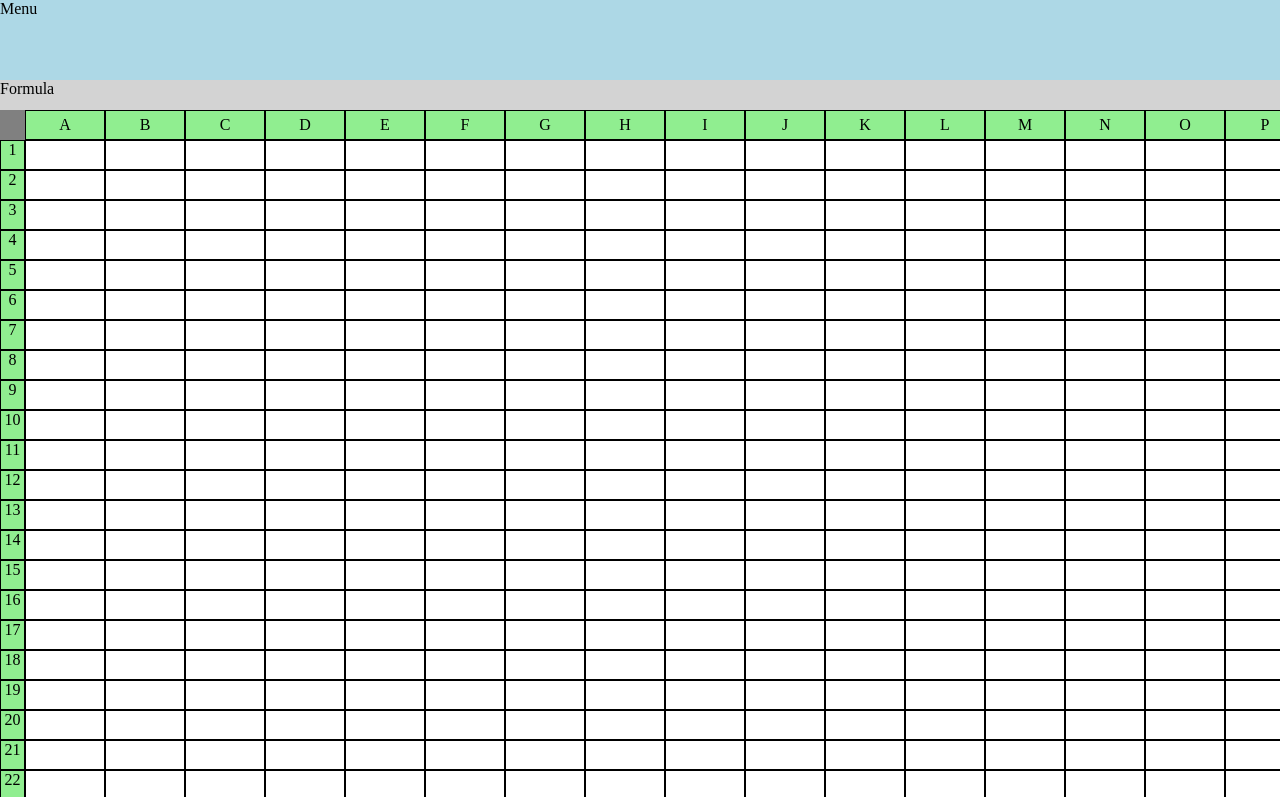
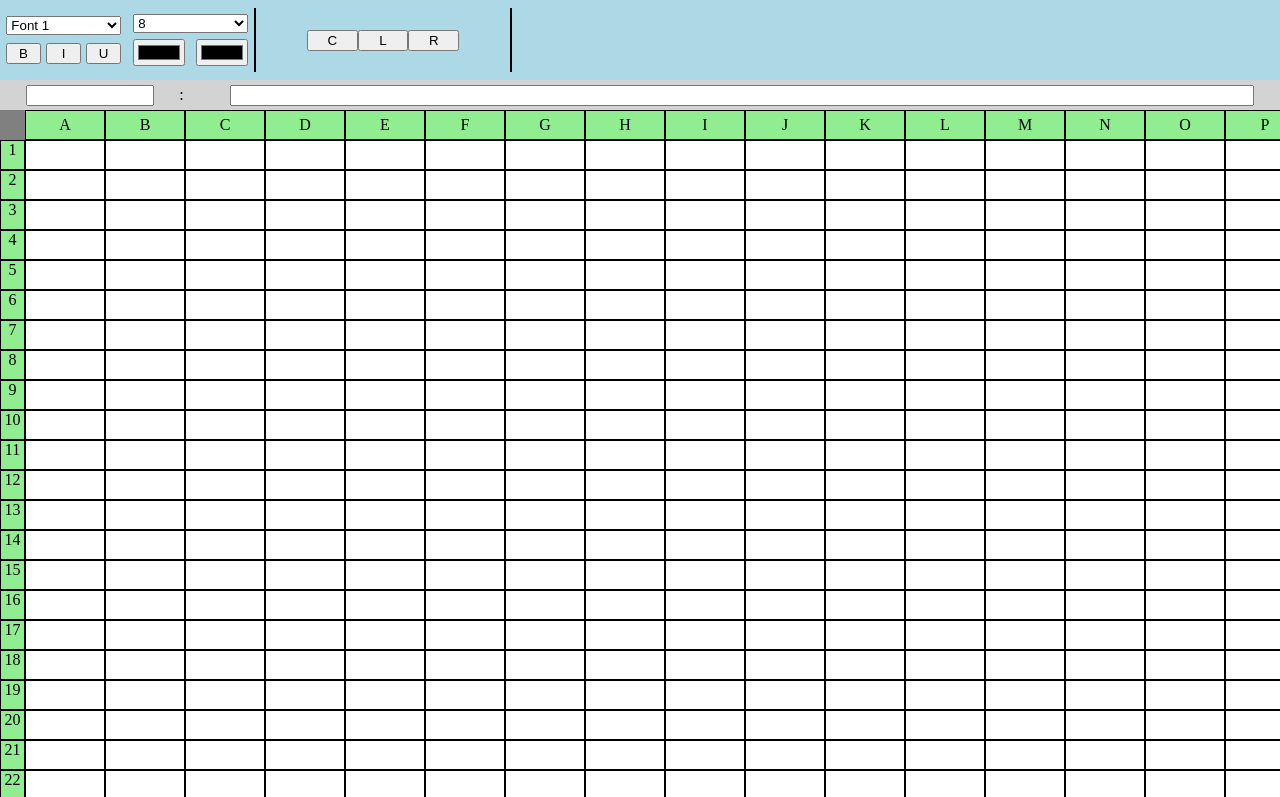
Before and after one commit to Pankaj9410557422/Pepcoding-Web, a website: page 8_Browser_ExcelSheet/activity/index.html in a window 1280 px wide. Shown: the top 797 px of the page. Drawn offline with Linux system fonts and the light colour scheme.

Commit message:
excel clone

```diff
--- a/8_Browser_ExcelSheet/activity/index.html
+++ b/8_Browser_ExcelSheet/activity/index.html
@@ -9,8 +9,49 @@
     <link rel="stylesheet" href="style.css">
 </head>
 <body>
-    <div class="menu-container">Menu</div>
-    <div class="formula-container">Formula</div>
+    <div class="menu-container">
+        <div class="formatting-container">
+            <div class="subgroup">
+                    <select id="font-family" class="font-family">
+                        <option value="Arial">Font 1</option>
+                        <option value="Cambria">Font 2</option>
+                        <option value="Georgia">Font 3</option>
+                        <option value="monospace">Font 4</option>
+                        <option value="san-serif">Font 5</option>
+                        <option value="fantasy">Font 6</option>
+                    </select>
+                <div class="BUI-container">
+                    <input type="button" value="B" class="bold">
+                    <input type="button" value="I" class="Italic">
+                    <input type="button" value="U" class="underline">
+                </div>
+            </div>
+            <div class="subgroup">
+                <select id="font-size" class="font-size">
+                    <option value="8">8</option>
+                    <option value="10">10</option>
+                    <option value="12">12</option>
+                    <option value="16">16</option>
+                    <option value="20">20</option>
+                    <option value="32">32</option>
+                </select>
+                <div class="color-container">
+                    <input type="color" id="color">
+                    <input type="color" id ="bg-color">
+                </div>
+            </div>
+        </div>
+        <div class="alignment-container">
+            <input type="button" value="C" class="align-btn">
+            <input type="button" value="L" class="align-btn">
+            <input type="button" value="R" class="align-btn">
+        </div>
+    </div>
+    <div class="formula-container">
+        <input type="text" class="address-box" readonly>
+        <div class="separator">:</div>
+        <input type="text" class="formula-box">
+    </div>
     <div class="grid_container">
         <div class="top-left-block"></div>
         <div class="top-row"></div>
@@ -25,6 +66,7 @@
             <div class="sheet active-sheet" sheetIdx="1">Sheet 1</div>
         </div>
     </div>
+    <script src="init.js" defer></script>
     <script src="script.js" defer></script>
 </body>
 </html>
--- /dev/null
+++ b/8_Browser_ExcelSheet/activity/init.js
@@ -0,0 +1,24 @@
+let topRow = document.querySelector(".top-row");
+let str="";
+for(let i=0; i<26;i++){
+    str+=`<div class='col'>${String.fromCharCode(65+i)}</div>`
+}
+topRow.innerHTML=str;
+let leftCol = document.querySelector(".left-col");
+str="";
+for(let i=0; i<100;i++){
+    str+=`<div class='left-col_box'>${i+1}</div>`
+}
+leftCol.innerHTML=str;
+//2d array
+//formula to finr row col ->${String.fromCharCode(65 + j)}${i + 1}    isko neeche div k andr daal kr dekh
+let grid = document.querySelector(".grid");
+        str = "";
+        for (let i = 0; i < 100; i++) {
+            str += `<div class="row">`
+            for (let j = 0; j < 26; j++) {
+                str += `<div class='col' rid=${i} cid=${j} contenteditable="true"></div>`
+            }
+            str += "</div>";
+        }
+grid.innerHTML = str;
--- a/8_Browser_ExcelSheet/activity/script.js
+++ b/8_Browser_ExcelSheet/activity/script.js
@@ -1,6 +1,11 @@
 let addbtnContainer=document.querySelector(".add-sheet-container");
 let sheetList=document.querySelector(".sheets-list");
 let firstSheet = document.querySelector(".sheet");
+let Allcells = document.querySelector(".grid .col");
+let addressBar = document.querySelector(".address-box")
+
+
+
 firstSheet.addEventListener("click",handleActiveSheet)
 
 addbtnContainer.addEventListener("click",function(){
@@ -28,27 +33,18 @@ function handleActiveSheet(e){
         MySheet.classList.add("active-sheet");
     }
 }
-let topRow = document.querySelector(".top-row");
-let str="";
-for(let i=0; i<26;i++){
-    str+=`<div class='col'>${String.fromCharCode(65+i)}</div>`
+// formula
+for(let i=0; i<Allcells.length;i++){
+    Allcells[i].addEventListener("click", function handleCell(){
+        let rid= Number(Allcells[i].getAttribute("rid"));
+        let cid = Number(Allcells[i].getAttribute("cid"));
+
+        let rowAdd = rid+1;
+        let colAdd = String.fromCharCode(cid+65);
+        console.log(rowAdd);
+
+        let address = colAdd+rowAdd;
+        addressBar.value = address;
+    })
 }
-topRow.innerHTML=str;
-let leftCol = document.querySelector(".left-col");
-str="";
-for(let i=0; i<100;i++){
-    str+=`<div class='left-col_box'>${i+1}</div>`
-}
-leftCol.innerHTML=str;
-//2d array
-//formula to finr row col ->${String.fromCharCode(65 + j)}${i + 1}    isko neeche div k andr daal kr dekh
-let grid = document.querySelector(".grid");
-        str = "";
-        for (let i = 0; i < 100; i++) {
-            str += `<div class="row">`
-            for (let j = 0; j < 26; j++) {
-                str += `<div class='col'></div>`
-            }
-            str += "</div>";
-        }
-grid.innerHTML = str;
+Allcells[0].click();
--- a/8_Browser_ExcelSheet/activity/style.css
+++ b/8_Browser_ExcelSheet/activity/style.css
@@ -8,48 +8,90 @@ body{
 .menu-container{
     background-color: lightblue;
     height:80px;
+    display:flex;
+    align-items: center;
 }
+/* future k liye */
+.menu-container>*{
+    height:80%;
+    width:20%;
+    border-right: 2px solid;
+}
+.alignment-container{
+    display:flex;
+    justify-content: center;
+    align-items:center;
+}
+.alignment-container>*{
+    width:20%;
+}
+.formatting-container{
+    display:flex;
+    justify-content: space-around;
+}
+/* inline input type element pr ja kr styling set krni padti h . */
+ .subgroup{
+    width:45%;
+    height:100%;
+    display: flex;
+    flex-direction: column;
+    justify-content:space-evenly ;
+ }
+ .subgroup>*{
+     width:100%;
+ }
+.BUI-container{
+    display: flex;
+    justify-content: space-between;
+}
+.BUI-container>*{
+    width:30%;
+}
+.color-container>*{
+    width:45%;
+}
+.color-container{
+    display: flex;
+    justify-content: space-between;
+}
+.alignment-container{
+    display: flex;
+    justify-content: center;
+    align-items: center;
+}
+.alignment-container>*{
+    width:20%;
+}
+
+
+
+
+
+
+/* formula container styling  */
 .formula-container{
     background-color: lightgrey;
     height:30px;
+    display:flex;
+    justify-content: space-evenly;
+    align-items: center;
 }
+.address-box{
+    width:10%
+}
+.separator{
+    width:2%;
+}
+.formula-box{
+    width:80%;
+}
+
+
+
+
+/* grid wla code  */
 .grid{
     height: calc(100vh - (80px + 30px + 30px));
-}
-.sheets{
-    height: 30px;
-    background-color: lightgray;
-    display: flex;
-    /* overflow-x: auto ;
-    min-width: calc(100vh - 30px); */
-}
-
-.add-sheet-container{
-    height:100%;
-    width:30px;
-    border:1px solid gray;
-    display:flex;
-    justify-content: center;
-    align-items: center;
-}
-.icon{
-    font: 1.2rem;
-    color:rgb(68, 145, 68);
-}
-.sheets-list{
-    height:100%;
-    display:flex;
-
-}
-.sheet{
-    width:60px;
-    height:100%;
-    display:flex;
-    justify-content:center;
-    align-items: center;
-}
-.active-sheet{
-    background-color: white;
 }
 .top-left-block {
     height: 30px;
@@ -98,3 +140,44 @@ body{
     text-align: center;
     border: 1px solid;
 }
+
+
+
+
+/* add sheets wala code  */
+.sheets{
+    height: 40px;
+    background-color: lightgray;
+    display: flex;
+    /* overflow-x: auto ;
+    min-width: calc(100vh - 30px); */
+}
+
+.add-sheet-container{
+    height:100%;
+    min-width:30px;
+    border:1px solid gray;
+    display:flex;
+    justify-content: center;
+    align-items: center;
+}
+.icon{
+    font: 1.2rem;
+    color:rgb(68, 145, 68);
+}
+.sheets-list{
+    height:100%;
+    display:flex;
+    overflow-x:auto;
+
+}
+.sheet{
+    width:60px;
+    height:100%;
+    display:flex;
+    justify-content:center;
+    align-items: center;
+}
+.active-sheet{
+    background-color: white;
+}
```
Also changed, not shown: 8_Browser_ExcelSheet/raw/flexbox.html (added, +23 -0 lines), 8_Browser_ExcelSheet/raw/index.html (+3 -1 lines).
